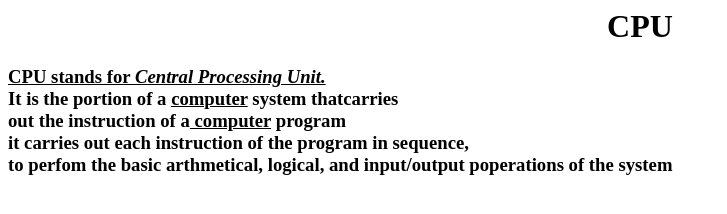
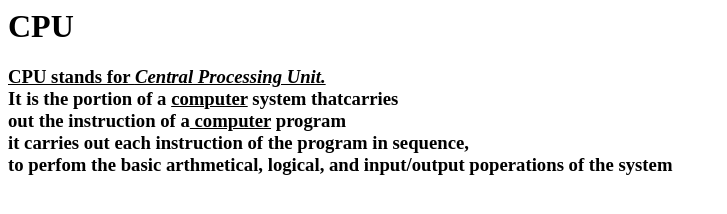
Before and after one commit to iamneo-production/aeacaaccaefadaeccdfffebaeceaec, a plain HTML site: page public/index.html in a window 1280 px wide. Shown: the whole page, without its empty margins (0-727 px from the left). Drawn offline with Linux system fonts and the light colour scheme.

Commit message:
Backup Commit

```diff
--- a/public/index.html
+++ b/public/index.html
@@ -1,5 +1,5 @@
 <html>
-    <center><h1> CPU </h1></center>
+    <h1> CPU </h1>
 
     <body>
         <p><h3>
```
